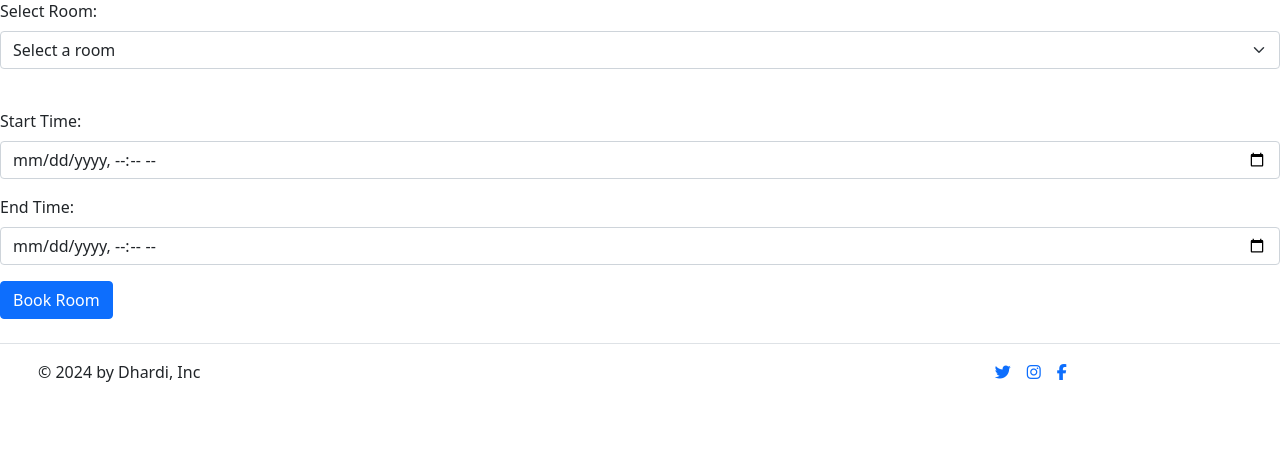
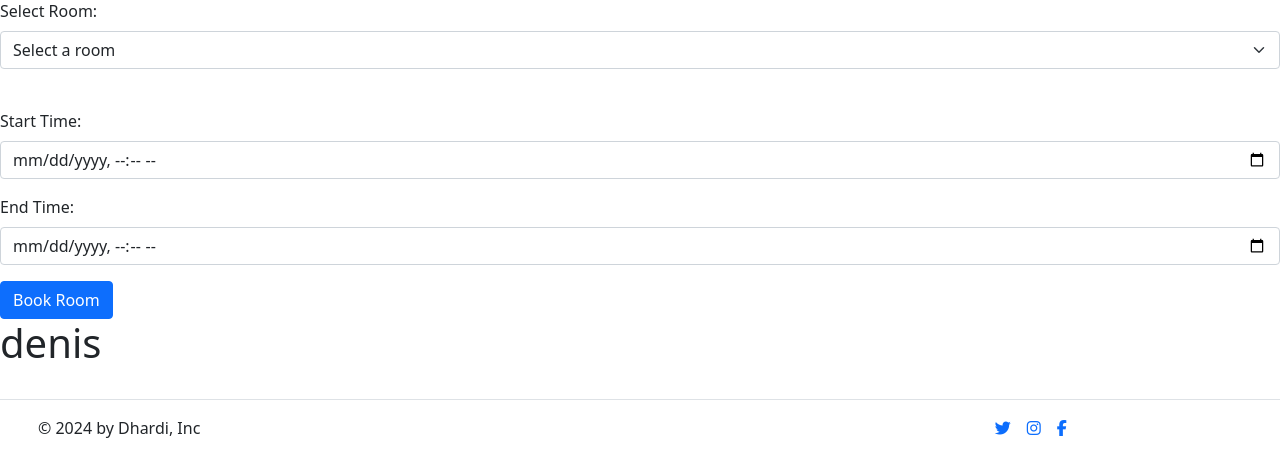
Before and after one commit to dhardi/hoteljeri, a Django app: page /bookings/ in a window 1280 px wide. Shown: the part 355-811 px from the top of the page. Before the commit the page ends 737 px from the top, so only its background shows below. Run offline with Django 4.2, Linux system fonts and the light colour scheme; data that the repository does not hold is empty; some libraries are stand-ins or nearby versions.

Commit message:
test commit 2

```diff
--- a/templates/base.html
+++ b/templates/base.html
@@ -82,7 +82,7 @@
         {% block content %}
         <!-- Content Goes here -->
         {% endblock content %}
-
+<h1>denis</h1>
     </main>
 
     <!-- Footer -->
```
